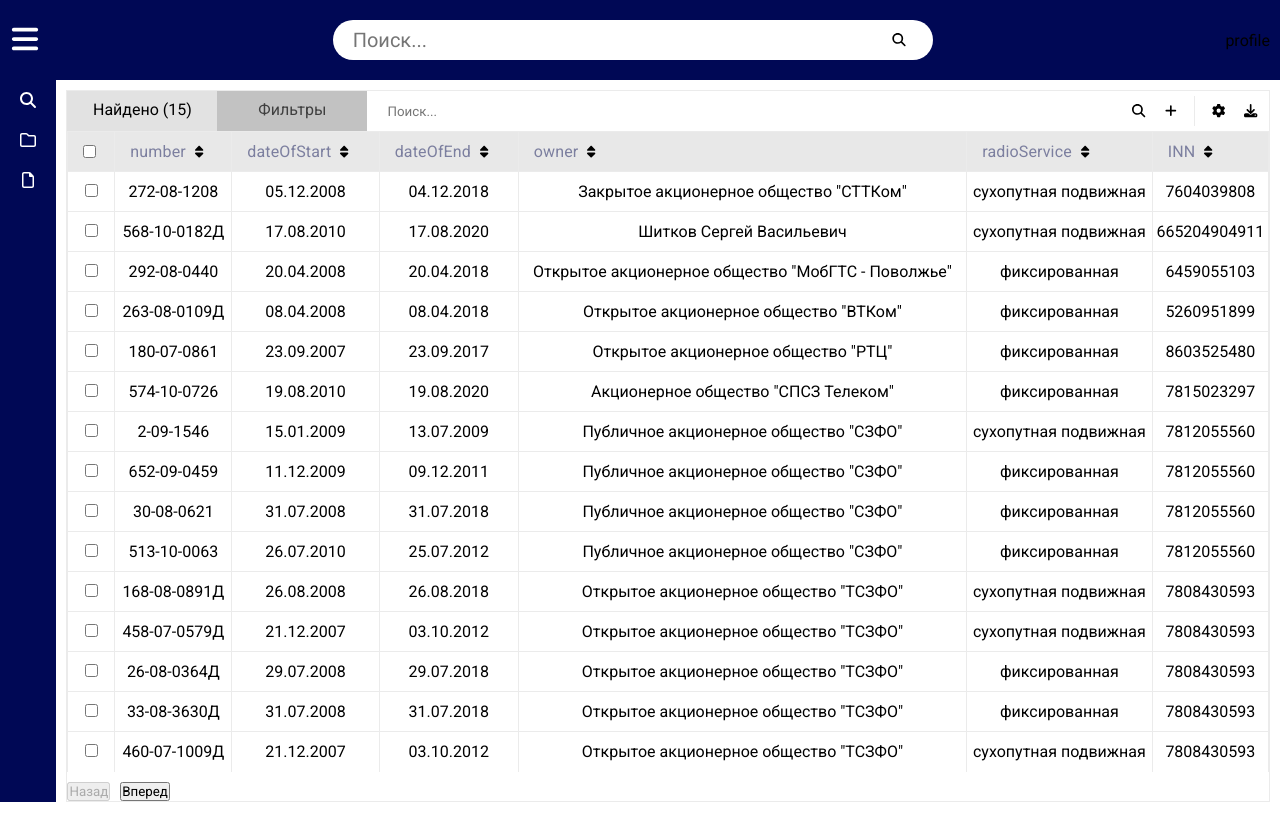
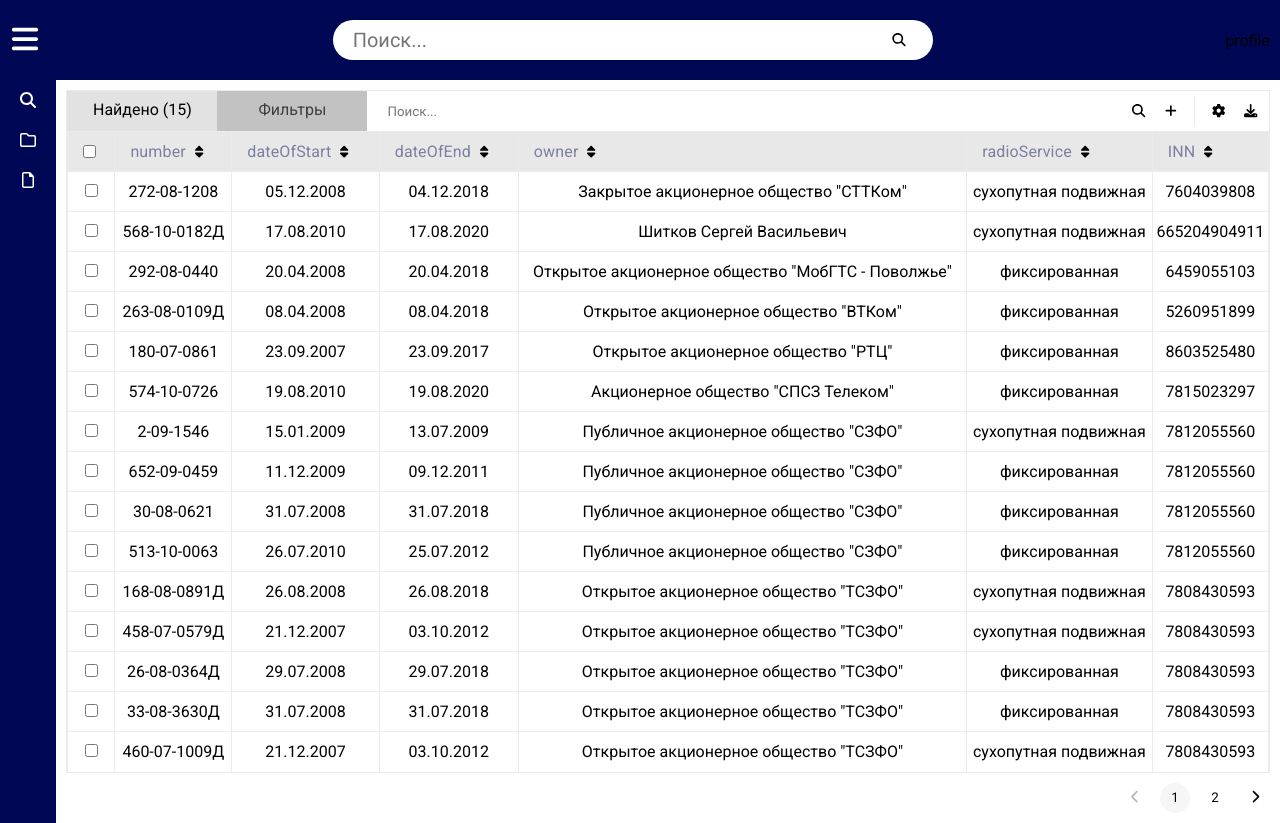
Before and after one commit to plamyaa/grfc-frontend, a Vue app: page /#/ in a window 1280 px wide. Before the commit the page ends 802 px from the top, so only its background shows below. Built offline with nearby package versions, Linux system fonts and the light colour scheme.

Commit message:
added styles for pagination

```diff
--- a/src/entities/table/tableEntity.vue
+++ b/src/entities/table/tableEntity.vue
@@ -28,27 +28,75 @@ const setPage = (page: number) => store.commit('table/settings/setPage', page);
 const page = computed(() => store.getters['table/settings/paginationPage']);
 </script>
 <template>
-  <div class="table-wrapper">
-    <table-navigation :activeTab="activeTab" @changeTab="changeTab" />
-    <component :is="component.name" />
-    <div class="pagination">
-      <button :disabled="page === 0" @click="setPage(page - 1)">Назад</button>
-      <button :disabled="page === 3" @click="setPage(page + 1)">Вперед</button>
+  <div class="table-page">
+    <div class="table-wrapper">
+      <table-navigation :activeTab="activeTab" @changeTab="changeTab" />
+      <component :is="component.name" />
+    </div>
+    <div class="pagination" v-if="activeTab === 'find'">
+      <button class="back-btn" :disabled="page === 0" @click="setPage(page - 1)">
+        <i class="fa-solid fa-chevron-left"></i>
+      </button>
+      <button class="page" v-if="page !== 0" @click="setPage(page - 1)">
+        {{ page }}
+      </button>
+      <button class="page page-current">{{ page + 1 }}</button>
+      <button class="page" v-if="page !== 3" @click="setPage(page + 1)">
+        {{ page + 2 }}
+      </button>
+      <button class="next-btn" :disabled="page === 3" @click="setPage(page + 1)">
+        <i class="fa-solid fa-chevron-right"></i>
+      </button>
     </div>
   </div>
 </template>
 
 <style lang="scss" scoped>
+.table-page {
+  width: 100%;
+  display: grid;
+  margin: 10px 10px 0;
+}
 .table-wrapper {
   height: fit-content;
-  margin: 10px 10px 0;
   border: 1px solid #ebebeb;
   width: 100%;
   position: relative;
 }
 .pagination {
-  margin-top: 10px;
+  margin: 10px 0;
   display: flex;
+  justify-content: end;
   gap: 10px;
 }
+.back-btn,
+.next-btn {
+  width: 30px;
+  height: 30px;
+  border: 0;
+  border-radius: 100%;
+  background: none;
+  cursor: pointer;
+  transition: 0.3s;
+  &:hover {
+    background-color: #ebebeb;
+  }
+}
+.next-btn {
+}
+.page {
+  line-height: 30px;
+  width: 30px;
+  height: 30px;
+  border: 0;
+  border-radius: 100%;
+  background: none;
+  cursor: pointer;
+  &-current {
+    background: #f6f6f6;
+  }
+  &:hover {
+    background-color: #ebebeb;
+  }
+}
 </style>
```
